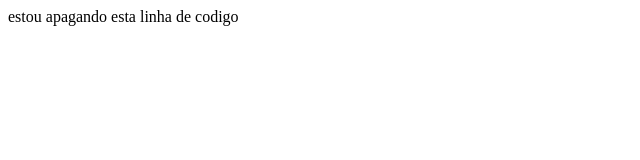
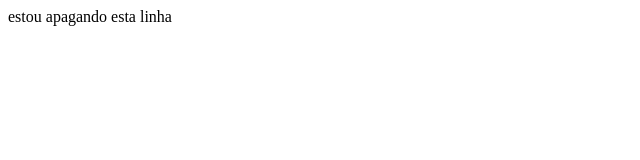
Before and after one commit to Felipemartinssilva/cursohtml, a plain HTML site: page Primeirapagina/Primeirapagina.html in a window 1280 px wide. Shown: the full height of the page, 0-640 px from the left. Drawn offline with Linux system fonts and the light colour scheme.

Commit message:
Apagando linha 9

```diff
--- a/Primeirapagina/Primeirapagina.html
+++ b/Primeirapagina/Primeirapagina.html
@@ -5,7 +5,7 @@
     <title>Minha primeira pagina</title>
     </head>
     <body>
-        estou apagando esta linha de codigo
+        estou apagando esta linha
     </body>
 
 </html>
```
